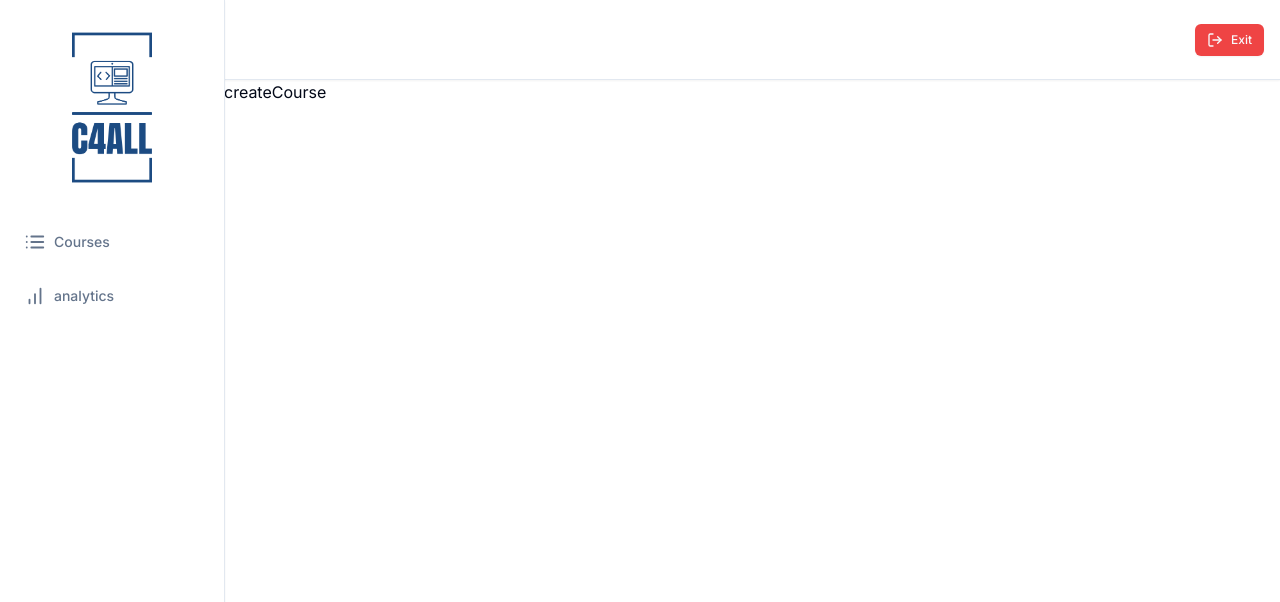
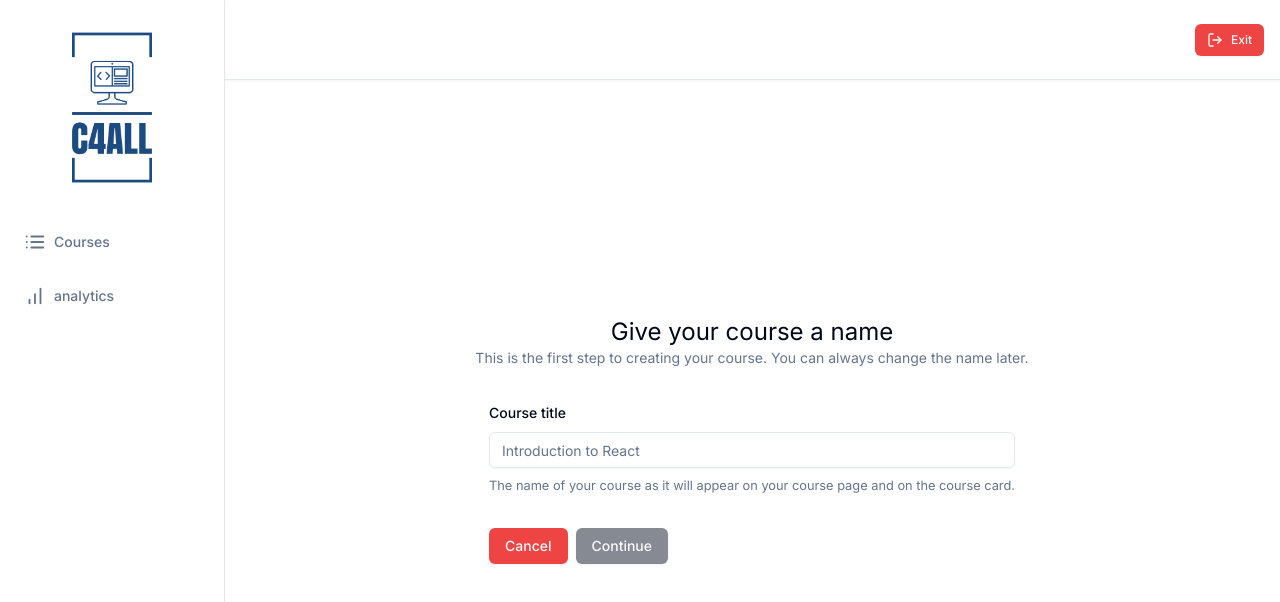
Before and after one commit to sulimanbadour1/LMS, a Next.js app: page /teacher/create in a window 1280 px wide. Shown: the top 602 px of the page. Built offline with nearby package versions, Linux system fonts and the light colour scheme.

Commit message:
Front-End: Added Form using zod

```diff
--- a/app/(dashboard)/(routes)/teacher/create/page.tsx
+++ b/app/(dashboard)/(routes)/teacher/create/page.tsx
@@ -1,7 +1,82 @@
 "use client";
+import * as z from "zod";
+import axios from "axios";
+import { zodResolver } from "@hookform/resolvers/zod";
+import { useForm } from "react-hook-form";
+import { useRouter } from "next/router";
+import {
+  Form,
+  FormControl,
+  FormLabel,
+  FormDescription,
+  FormField,
+  FormMessage,
+  FormItem,
+} from "@/components/ui/form";
+import { Button } from "@/components/ui/button";
+import { Input } from "@/components/ui/input";
+import Link from "next/link";
+const formSchema = z.object({
+  title: z.string().min(3, { message: "Title is required." }),
+});
+const CreateCourse = () => {
+  const form = useForm<z.infer<typeof formSchema>>({
+    resolver: zodResolver(formSchema),
+    defaultValues: {
+      title: "",
+    },
+  });
+  const { isSubmitting, isValid } = form.formState;
+  // To submit the form, we need to use the `handleSubmit` method from the `form` object.
+  const onSubmit = (values: z.infer<typeof formSchema>) => {
+    console.log(values);
+  };
 
-const createCourse = () => {
-  return <div>createCourse</div>;
+  return (
+    <div className="max-w-5xl mx-auto flex flex-col md:items-center md:justify-center h-full p-6">
+      <h1 className="text-2xl">Give your course a name</h1>
+      <p className="text-sm text-slate-500">
+        This is the first step to creating your course. You can always change
+        the name later.
+      </p>
+      <Form {...form}>
+        <form onSubmit={form.handleSubmit(onSubmit)} className="space-y-8 mt-8">
+          <FormField
+            control={form.control}
+            name="title"
+            render={({ field }) => (
+              <FormItem>
+                <FormLabel htmlFor="title">Course title</FormLabel>
+                <FormControl>
+                  <Input
+                    id="title"
+                    placeholder="Introduction to React"
+                    {...field}
+                    disabled={isSubmitting}
+                  />
+                </FormControl>
+                <FormDescription>
+                  The name of your course as it will appear on your course page
+                  and on the course card.
+                </FormDescription>
+                <FormMessage {...field} />
+              </FormItem>
+            )}
+          />
+          <div className="flex items-center gap-x-2">
+            <Link href="/">
+              <Button variant="destructive" type="button">
+                Cancel
+              </Button>
+            </Link>
+            <Button type="submit" disabled={!isValid || isSubmitting}>
+              Continue
+            </Button>
+          </div>
+        </form>
+      </Form>
+    </div>
+  );
 };
 
-export default createCourse;
+export default CreateCourse;
--- /dev/null
+++ b/components/ui/form.tsx
@@ -0,0 +1,176 @@
+import * as React from "react"
+import * as LabelPrimitive from "@radix-ui/react-label"
+import { Slot } from "@radix-ui/react-slot"
+import {
+  Controller,
+  ControllerProps,
+  FieldPath,
+  FieldValues,
+  FormProvider,
+  useFormContext,
+} from "react-hook-form"
+
+import { cn } from "@/lib/utils"
+import { Label } from "@/components/ui/label"
+
+const Form = FormProvider
+
+type FormFieldContextValue<
+  TFieldValues extends FieldValues = FieldValues,
+  TName extends FieldPath<TFieldValues> = FieldPath<TFieldValues>
+> = {
+  name: TName
+}
+
+const FormFieldContext = React.createContext<FormFieldContextValue>(
+  {} as FormFieldContextValue
+)
+
+const FormField = <
+  TFieldValues extends FieldValues = FieldValues,
+  TName extends FieldPath<TFieldValues> = FieldPath<TFieldValues>
+>({
+  ...props
+}: ControllerProps<TFieldValues, TName>) => {
+  return (
+    <FormFieldContext.Provider value={{ name: props.name }}>
+      <Controller {...props} />
+    </FormFieldContext.Provider>
+  )
+}
+
+const useFormField = () => {
+  const fieldContext = React.useContext(FormFieldContext)
+  const itemContext = React.useContext(FormItemContext)
+  const { getFieldState, formState } = useFormContext()
+
+  const fieldState = getFieldState(fieldContext.name, formState)
+
+  if (!fieldContext) {
+    throw new Error("useFormField should be used within <FormField>")
+  }
+
+  const { id } = itemContext
+
+  return {
+    id,
+    name: fieldContext.name,
+    formItemId: `${id}-form-item`,
+    formDescriptionId: `${id}-form-item-description`,
+    formMessageId: `${id}-form-item-message`,
+    ...fieldState,
+  }
+}
+
+type FormItemContextValue = {
+  id: string
+}
+
+const FormItemContext = React.createContext<FormItemContextValue>(
+  {} as FormItemContextValue
+)
+
+const FormItem = React.forwardRef<
+  HTMLDivElement,
+  React.HTMLAttributes<HTMLDivElement>
+>(({ className, ...props }, ref) => {
+  const id = React.useId()
+
+  return (
+    <FormItemContext.Provider value={{ id }}>
+      <div ref={ref} className={cn("space-y-2", className)} {...props} />
+    </FormItemContext.Provider>
+  )
+})
+FormItem.displayName = "FormItem"
+
+const FormLabel = React.forwardRef<
+  React.ElementRef<typeof LabelPrimitive.Root>,
+  React.ComponentPropsWithoutRef<typeof LabelPrimitive.Root>
+>(({ className, ...props }, ref) => {
+  const { error, formItemId } = useFormField()
+
+  return (
+    <Label
+      ref={ref}
+      className={cn(error && "text-destructive", className)}
+      htmlFor={formItemId}
+      {...props}
+    />
+  )
+})
+FormLabel.displayName = "FormLabel"
+
+const FormControl = React.forwardRef<
+  React.ElementRef<typeof Slot>,
+  React.ComponentPropsWithoutRef<typeof Slot>
+>(({ ...props }, ref) => {
+  const { error, formItemId, formDescriptionId, formMessageId } = useFormField()
+
+  return (
+    <Slot
+      ref={ref}
+      id={formItemId}
+      aria-describedby={
+        !error
+          ? `${formDescriptionId}`
+          : `${formDescriptionId} ${formMessageId}`
+      }
+      aria-invalid={!!error}
+      {...props}
+    />
+  )
+})
+FormControl.displayName = "FormControl"
+
+const FormDescription = React.forwardRef<
+  HTMLParagraphElement,
+  React.HTMLAttributes<HTMLParagraphElement>
+>(({ className, ...props }, ref) => {
+  const { formDescriptionId } = useFormField()
+
+  return (
+    <p
+      ref={ref}
+      id={formDescriptionId}
+      className={cn("text-[0.8rem] text-muted-foreground", className)}
+      {...props}
+    />
+  )
+})
+FormDescription.displayName = "FormDescription"
+
+const FormMessage = React.forwardRef<
+  HTMLParagraphElement,
+  React.HTMLAttributes<HTMLParagraphElement>
+>(({ className, children, ...props }, ref) => {
+  const { error, formMessageId } = useFormField()
+  const body = error ? String(error?.message) : children
+
+  if (!body) {
+    return null
+  }
+
+  return (
+    <p
+      ref={ref}
+      id={formMessageId}
+      className={cn("text-[0.8rem] font-medium text-destructive", className)}
+      {...props}
+    >
+      {body}
+    </p>
+  )
+})
+FormMessage.displayName = "FormMessage"
+
+export {
+  useFormField,
+  Form,
+  FormItem,
+  FormLabel,
+  FormControl,
+  FormDescription,
+  FormMessage,
+  FormField,
+}
--- /dev/null
+++ b/components/ui/input.tsx
@@ -0,0 +1,25 @@
+import * as React from "react"
+
+import { cn } from "@/lib/utils"
+
+export interface InputProps
+  extends React.InputHTMLAttributes<HTMLInputElement> {}
+
+const Input = React.forwardRef<HTMLInputElement, InputProps>(
+  ({ className, type, ...props }, ref) => {
+    return (
+      <input
+        type={type}
+        className={cn(
+          "flex h-9 w-full rounded-md border border-input bg-transparent px-3 py-1 text-sm shadow-sm transition-colors file:border-0 file:bg-transparent file:text-sm file:font-medium placeholder:text-muted-foreground focus-visible:outline-none focus-visible:ring-1 focus-visible:ring-ring disabled:cursor-not-allowed disabled:opacity-50",
+          className
+        )}
+        ref={ref}
+        {...props}
+      />
+    )
+  }
+)
+Input.displayName = "Input"
+
+export { Input }
--- /dev/null
+++ b/components/ui/label.tsx
@@ -0,0 +1,26 @@
+"use client"
+
+import * as React from "react"
+import * as LabelPrimitive from "@radix-ui/react-label"
+import { cva, type VariantProps } from "class-variance-authority"
+
+import { cn } from "@/lib/utils"
+
+const labelVariants = cva(
+  "text-sm font-medium leading-none peer-disabled:cursor-not-allowed peer-disabled:opacity-70"
+)
+
+const Label = React.forwardRef<
+  React.ElementRef<typeof LabelPrimitive.Root>,
+  React.ComponentPropsWithoutRef<typeof LabelPrimitive.Root> &
+    VariantProps<typeof labelVariants>
+>(({ className, ...props }, ref) => (
+  <LabelPrimitive.Root
+    ref={ref}
+    className={cn(labelVariants(), className)}
+    {...props}
+  />
+))
+Label.displayName = LabelPrimitive.Root.displayName
+
+export { Label }
--- a/package.json
+++ b/package.json
@@ -11,7 +11,7 @@
   "dependencies": {
     "@clerk/nextjs": "^4.23.5",
     "@hello-pangea/dnd": "^16.3.0",
-    "@hookform/resolvers": "^3.3.1",
+    "@hookform/resolvers": "^3.3.3",
     "@mux/mux-node": "^7.3.1",
     "@mux/mux-player-react": "^1.14.2",
     "@prisma/client": "^5.3.0",
@@ -45,7 +45,7 @@
     "react-confetti": "^6.1.0",
     "react-dom": "18.2.0",
     "react-dropzone": "^14.2.3",
-    "react-hook-form": "^7.46.1",
+    "react-hook-form": "^7.49.2",
     "react-hot-toast": "^2.4.1",
     "react-icons": "^4.11.0",
     "react-quill": "^2.0.0",
@@ -56,7 +56,7 @@
     "tailwindcss-animate": "^1.0.7",
     "typescript": "5.2.2",
     "uploadthing": "^5.5.3",
-    "zod": "^3.22.2",
+    "zod": "^3.22.4",
     "zustand": "^4.4.1"
   }
 }
```
Also changed, not shown: 1 other file (tests, documents, lock files or other folders).
